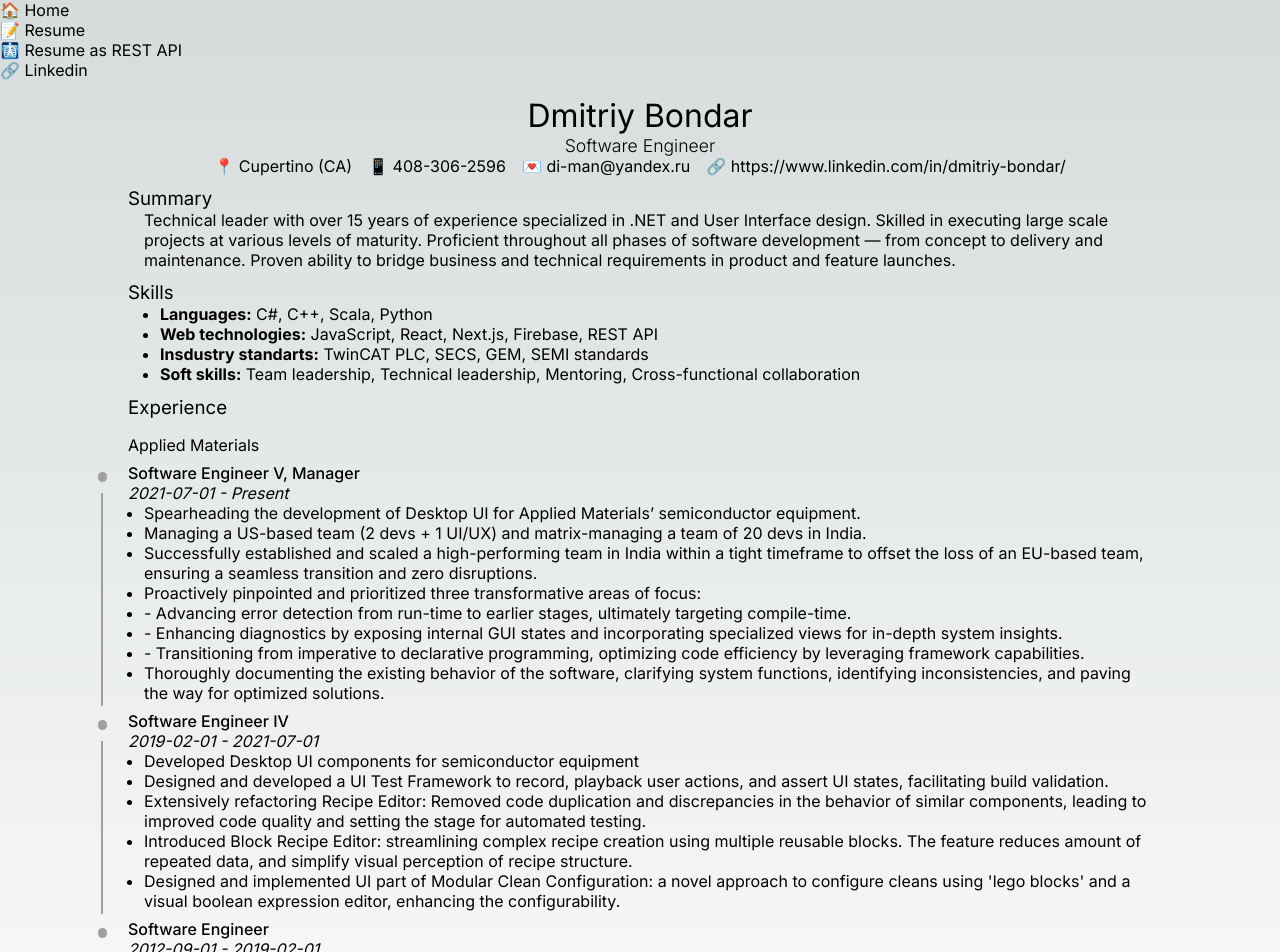
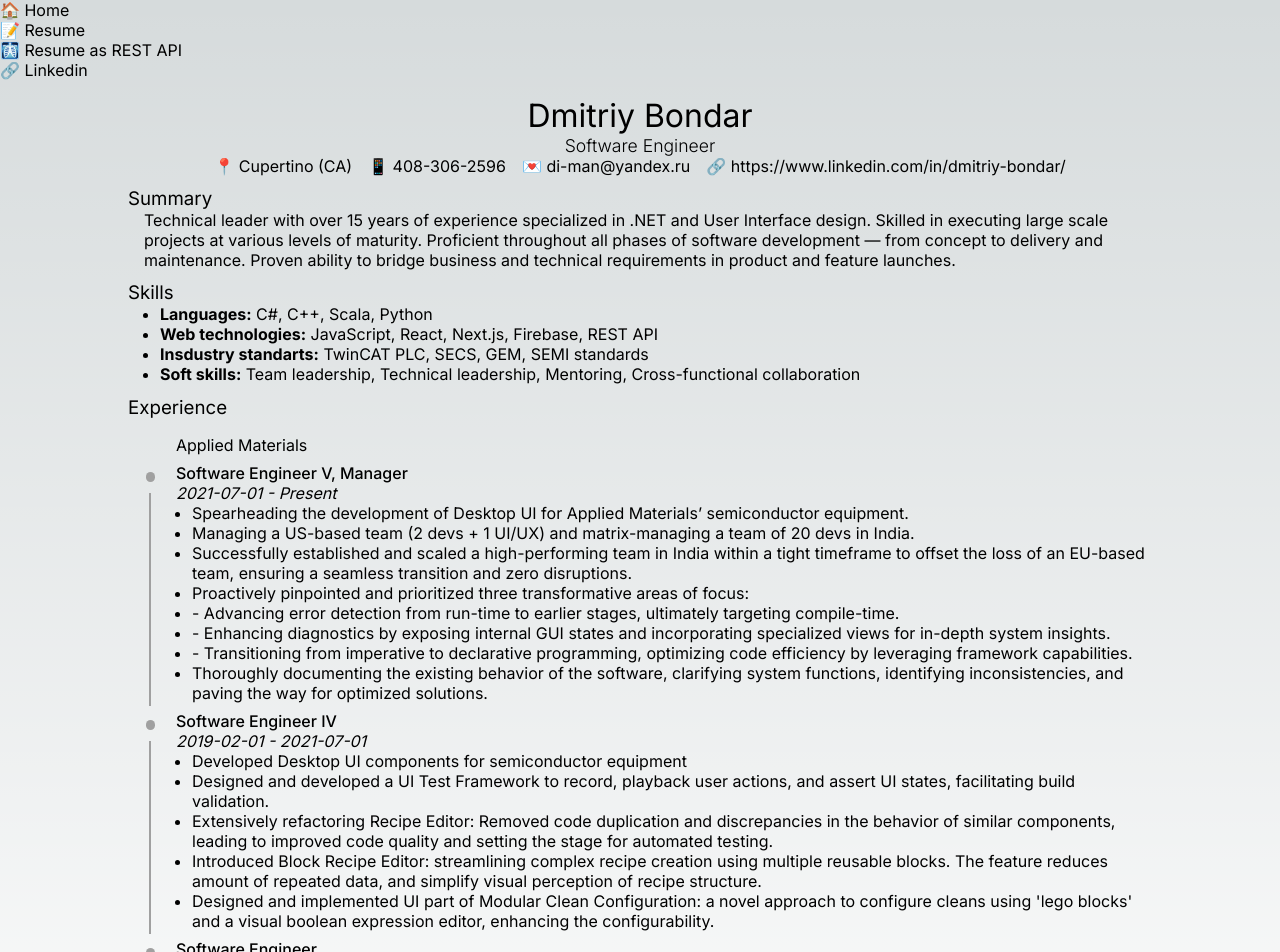
Before and after one commit to Chiocciola/resume-api, a Next.js app: page /resume in a window 1280 px wide. Shown: the top 952 px of the page. Built offline with nearby package versions, Linux system fonts and the light colour scheme.

Commit message:
Fix experience section margin

```diff
--- a/app/page.module.css
+++ b/app/page.module.css
@@ -61,7 +61,7 @@
   display: flex;
   flex-direction: column;
   justify-content: space-between;
-  margin-bottom: 1rem;
+  margin-left: 3rem;
 }
 
 .experience_company_logo {
```
